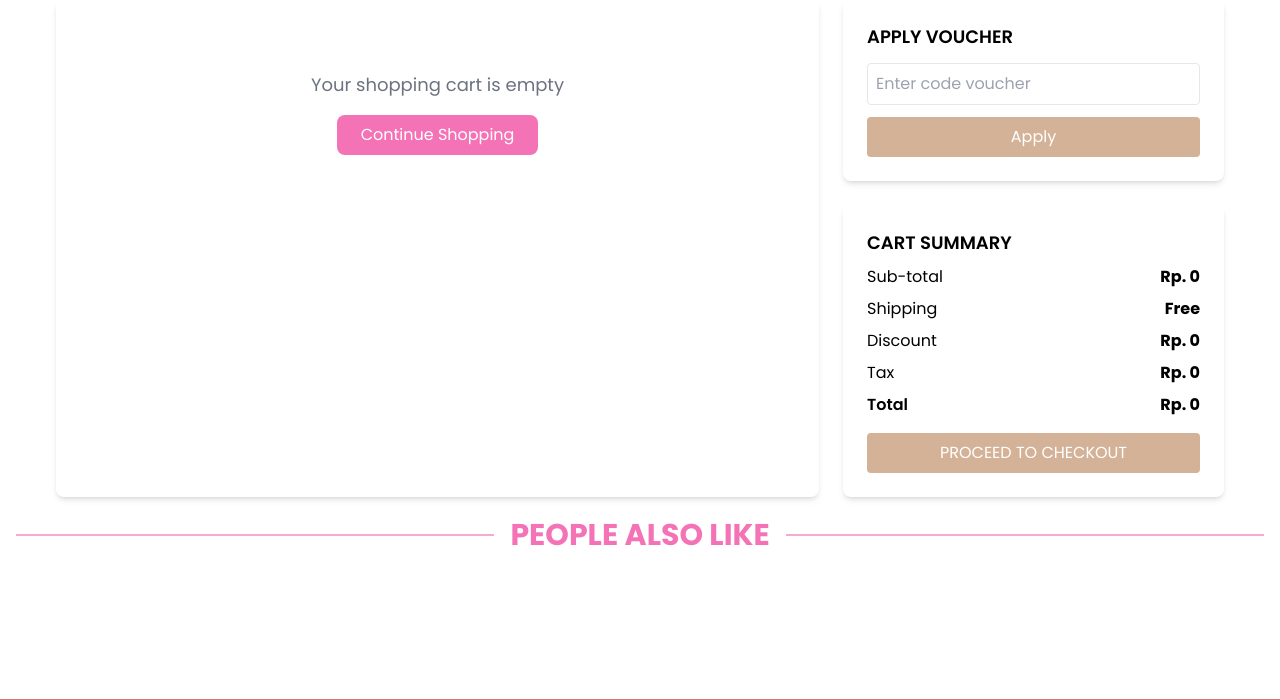
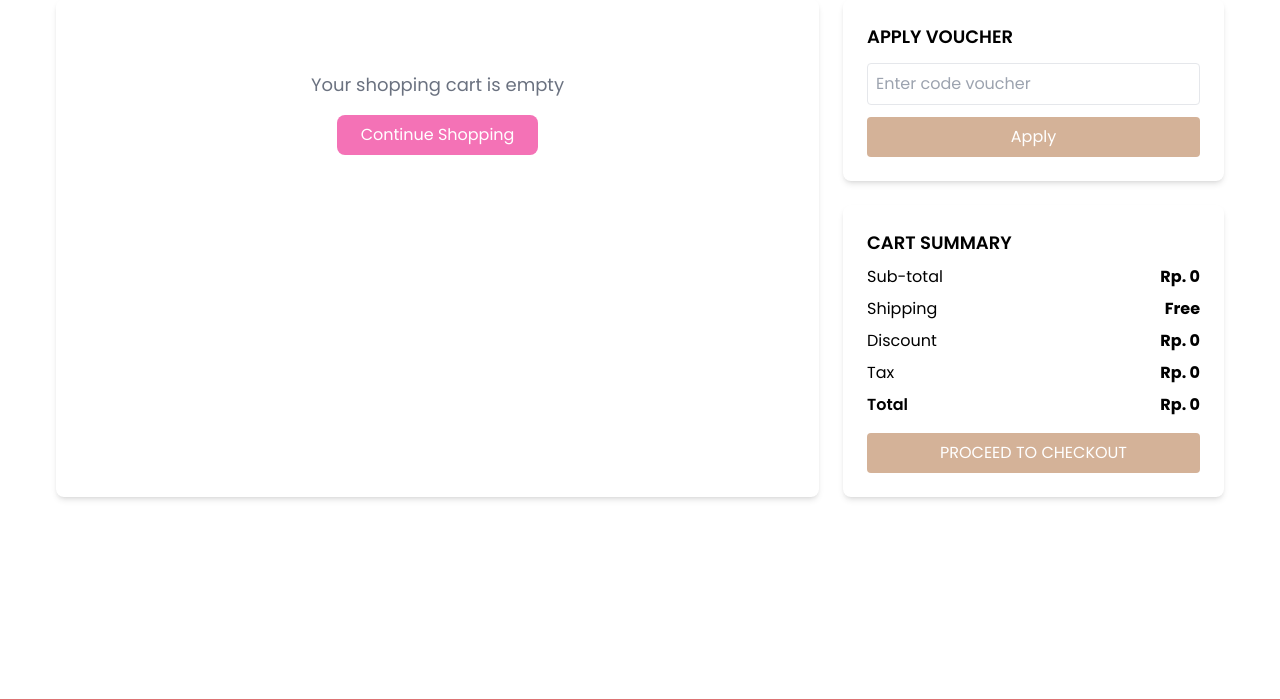
Before and after one commit to EdbertEL/deploy_urbanvibe, a Django app: page /shoppingcart/ in a window 1280 px wide. Shown: the part 175-875 px from the top of the page. Run offline with Django 5.2, Linux system fonts and the light colour scheme; some libraries are stand-ins or nearby versions.

Commit message:
push cart UI hilangin people also like

```diff
--- a/templates/WebPage/shoppingcart.html
+++ b/templates/WebPage/shoppingcart.html
@@ -126,12 +126,6 @@
         });
     </script>
 
-<div class="flex items-center justify-center my-5 relative">
-    <div class="flex-grow border-t-2 border-pink-300"></div>
-    <span class="px-4 text-3xl text-pink-400 font-bold uppercase">People Also Like</span>
-    <div class="flex-grow border-t-2 border-pink-300"></div>
-</div>
-
       </section>
      </main>
 </body>
```
Also changed, not shown: db.sqlite3.
